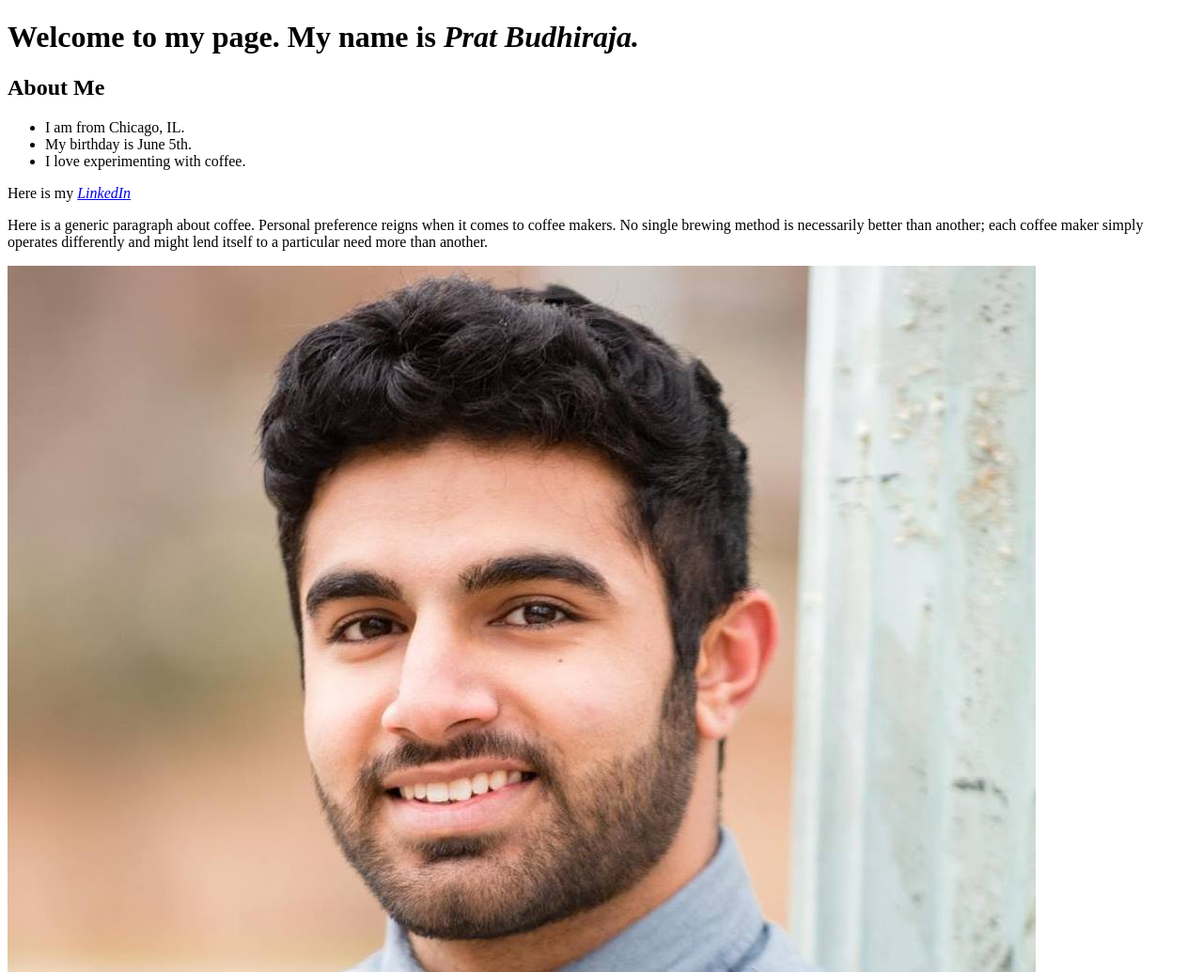
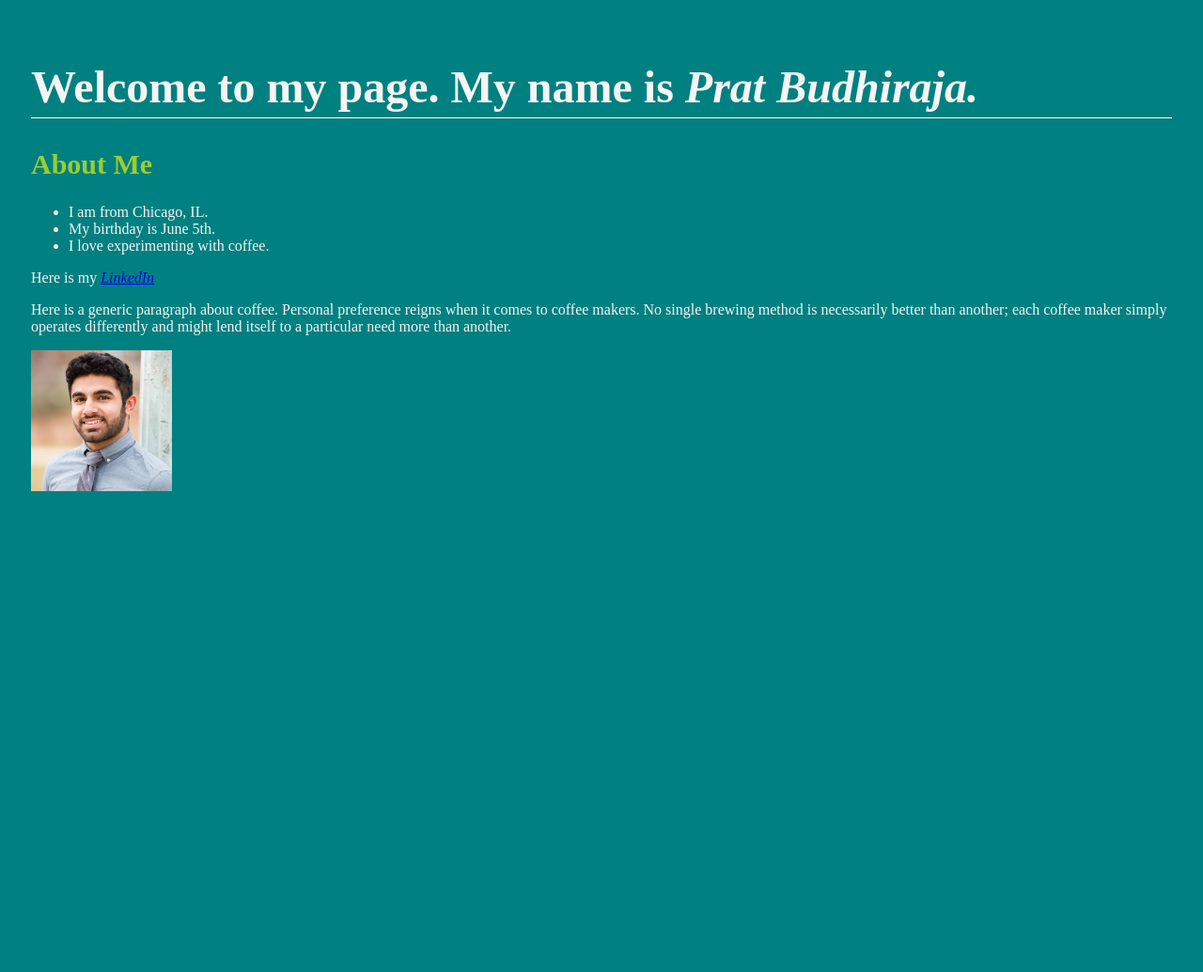
Before and after one commit to PratBudhiraja/mi349_personal_site, a plain HTML site: page index.html in a window 1280 px wide. Shown: the top 1035 px of the page at 94% size. After the commit the page ends 800 px from the top, so only its background shows below. Drawn offline with Linux system fonts and the light colour scheme.

Commit message:
Messing around with CSS

```diff
--- a/index.html
+++ b/index.html
@@ -3,11 +3,12 @@
 <head>
     <meta charset="UTF-8">
     <meta name="viewport" content="width=device-width, initial-scale=1.0">
+    <link rel="stylesheet" href="style.css">
     <title>This is Prat!</title>
 </head>
 <body>
     <h1 id="description" class="section_header">Welcome to my page. My name is <em>Prat Budhiraja.</em></h1>
-    <h2>About Me</h2>
+    <h2 class="footer">About Me</h2>
     <ul>
         <li>I am from Chicago, IL.</li>
         <li>My birthday is June 5th.</li>
@@ -18,7 +19,7 @@
         No single brewing method is necessarily better than another;
         each coffee maker simply operates differently and might lend itself to a particular
         need more than another.</p>
-        <p><img src="avatar.jpg" alt="A headshot photo of me from about two years ago."></p>
+        <p><img id="portrait" src="avatar.jpg" alt="A headshot photo of me from about two years ago."></p>
 
 </body>
 </html>
--- /dev/null
+++ b/style.css
@@ -0,0 +1,26 @@
+body {
+    background: teal;
+    color: whitesmoke;
+    padding: 25px;
+    font-family: 'Times New Roman', Times, serif;
+}
+
+h1 {
+    font-size: 3em;
+    padding-bottom: 5px;
+    border-bottom: 1px solid #ffffff;
+    letter-spacing: normal;
+}
+
+#portrait{
+    width: 150px;
+    position: fixed;
+    border: tomato;
+    border-style: solid;
+    border: 50px;
+}
+
+.footer{
+    font-size: 30px;
+    color: yellowgreen;
+}
```
